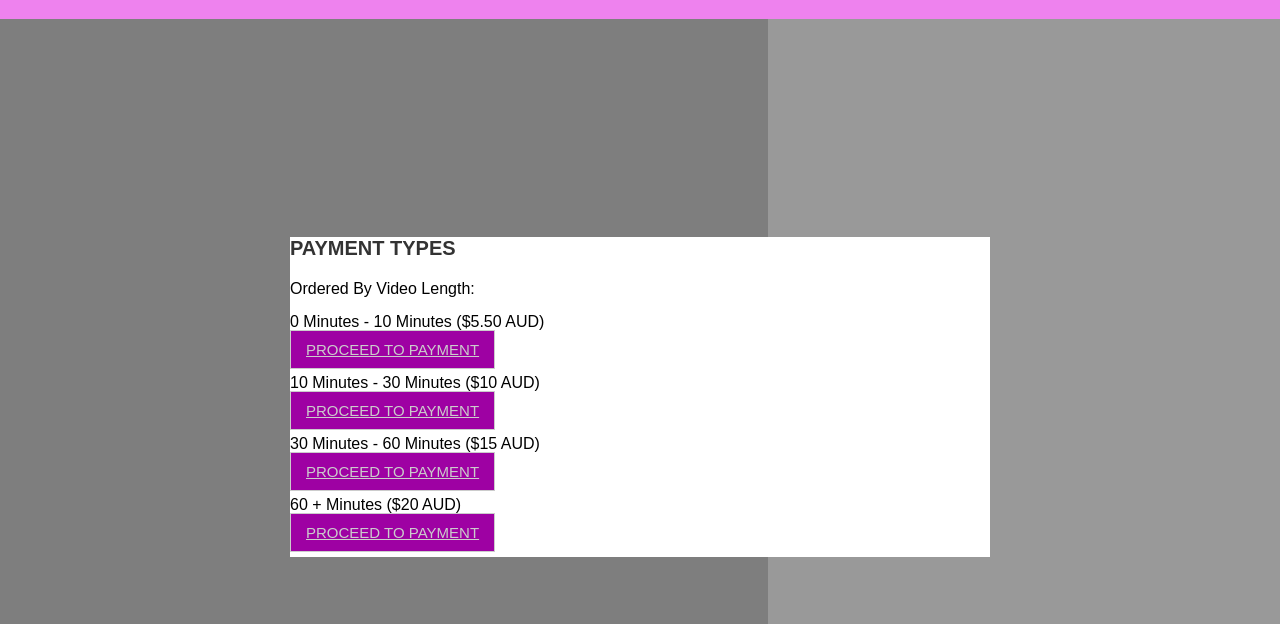
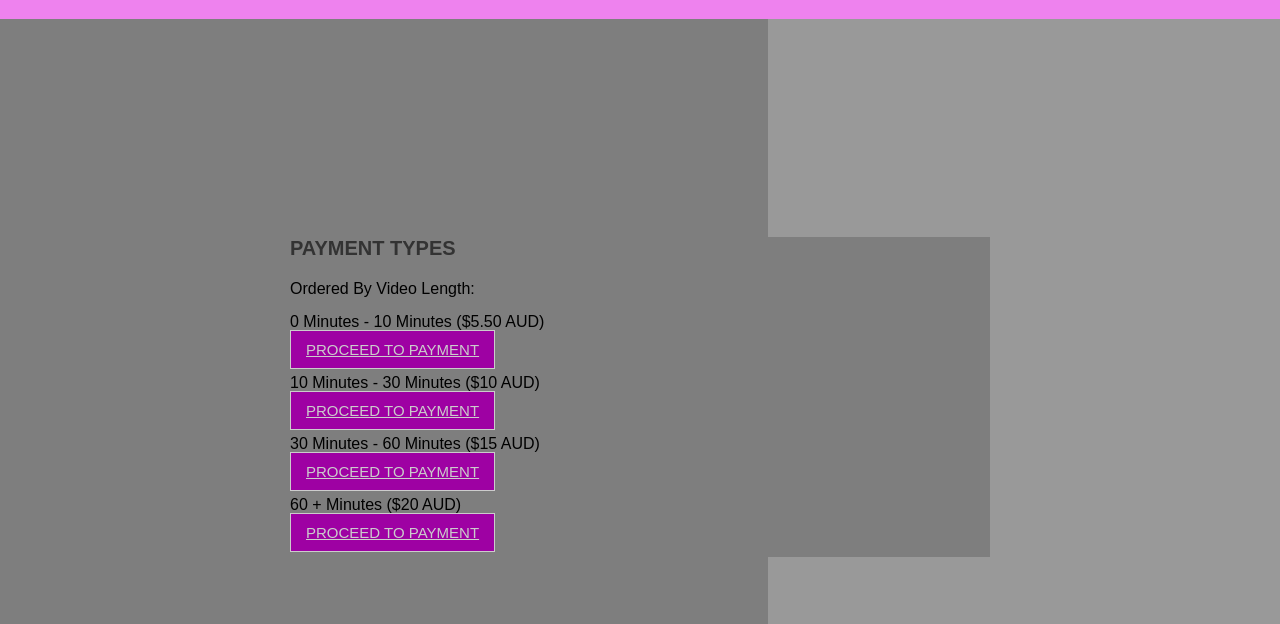
Before and after one commit to 4ngusPaech/UrVidEdits, a plain HTML site: page CheckoutV2.html in a window 1280 px wide. Shown: the part 176-800 px from the top of the page. Drawn offline with Linux system fonts and the light colour scheme.

Commit message:
Update COV2.css

```diff
--- a/COV2.css
+++ b/COV2.css
@@ -96,7 +96,7 @@ body {
     align-items: center;
     padding:25px;
     min-height:100vh;
-    background: linear-gradient(90deg, #7e7e7e 60%, #999999 40.1%) ;
+    background: linear-gradient(90deg, #7e7e7e 60%, #999999 40.1%);
     padding-bottom:70px;
 
 }
@@ -104,7 +104,7 @@ body {
 .container form{
     padding; 20px;
     width: 700px;
-    background: #fff;
+    background: #7e7e7e ;
     box-shadow:0 5px 10px #rgba(0,0,0,.1);
 
 }
```
